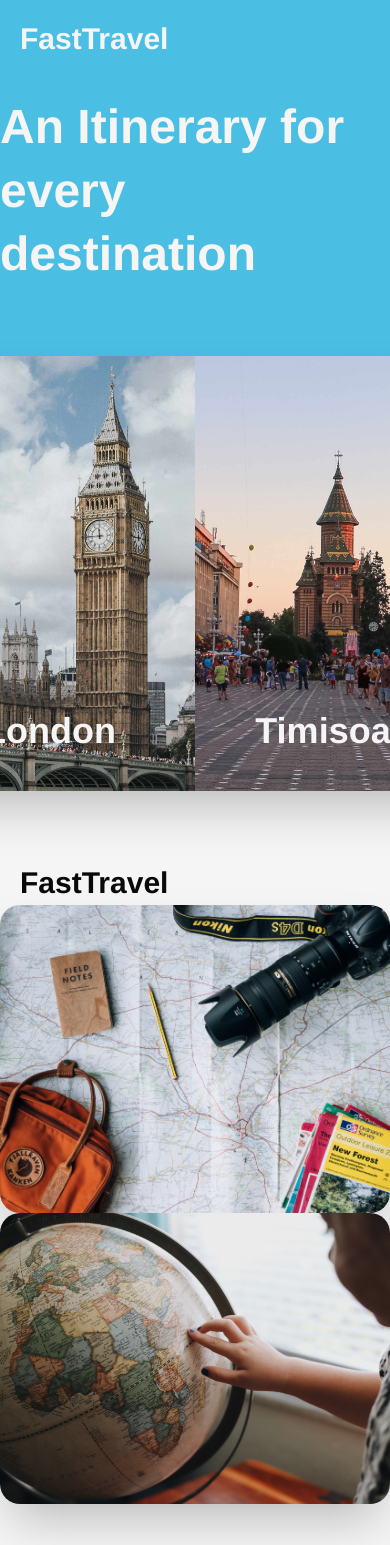
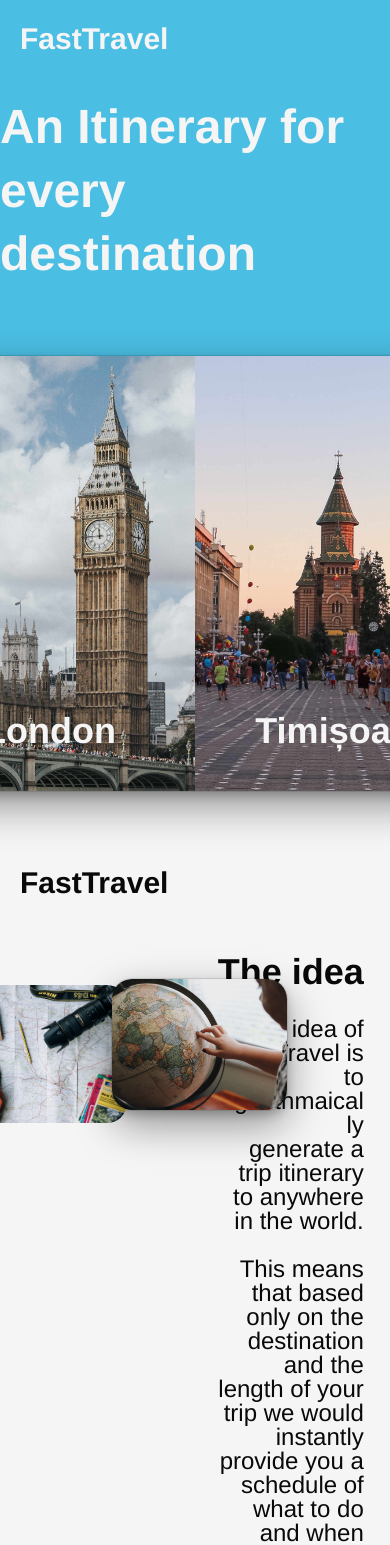
Before and after one commit to ConteDeStGermain/FastTravel, a React (Create React App) app: page / in a window 390 px wide. Shown: the top 1545 px of the page. Built offline with nearby package versions, Linux system fonts and the light colour scheme.

Commit message:
Page 2 completed
The could be issues with making the website look good in mobile form

```diff
--- a/src/page1.tsx
+++ b/src/page1.tsx
@@ -5,7 +5,6 @@ import {
   Center,
   Text,
   Heading,
-  Image,
   Stack,
 } from "@chakra-ui/react"
 import theme from './theme'
@@ -18,7 +17,7 @@ export const Page1 = () => (
         <Heading marginTop='4vh' color={'#F5F5F5'} fontSize='5xl'>An Itinerary for every destination</Heading>
       </Center>
       <Center>
-        <Stack marginTop='70px' direction='row' spacing='0' boxShadow='2xl' borderRadius='20px 20px 20px 20px'>
+        <Stack marginTop='70px' direction='row' spacing='0' boxShadow='dark-lg' borderRadius='20px 20px 20px 20px'>
           <Box
             backgroundImage='/barcelona.jpg'
             width={'290px'}
@@ -50,7 +49,7 @@ export const Page1 = () => (
             textAlign={'center'}
           >
             <Text fontSize='4xl' fontWeight={'bold'} color={'#F5F5F5'} position={'relative'} top={'80%'}>
-              Timisoara
+              Timișoara
             </Text>
           </Box>
           <Box
--- a/src/page2.tsx
+++ b/src/page2.tsx
@@ -6,7 +6,7 @@ import {
   Text,
   Heading,
   Image,
-  Stack,
+  SimpleGrid
 } from "@chakra-ui/react"
 import theme from './theme'
 
@@ -14,22 +14,47 @@ export const Page2 = () => (
   <ChakraProvider theme={theme}>
     <Box bg='#F5F5F5' height={'100vh'}>
       <Text paddingLeft={5} paddingTop={4} color={'#090909'} fontWeight='bold' fontSize='3xl'>FastTravel</Text>
-      <Box>
+      <SimpleGrid columns={2} spacing={10}>
+        <Center>
+          <Box height={'100%'}>
             <Image
               src='/map.jpg'
               alt='An aesthetic picture of a map.'
               borderRadius='20px 20px 20px 20px'
-            boxShadow='2xl'
-            width={'400px'}
+              width={'420px'}
+              position='relative'
+              top='5em'
+              left='-3em'
             />
             <Image
               src='/globe.jpg'
               alt='An aesthetic picture of a globe.'
               borderRadius='20px 20px 20px 20px'
-            boxShadow='2xl'
-            width={'400px'}
+              width={'420px'}
+              left='7em'
+              top='-4em'
+              boxShadow={'dark-lg'}
+              position='relative'
             />
           </Box>
+        </Center>
+            <Box height={'100%'} marginRight={'15%'} textAlign={'right'}>
+              <Heading color={'#090909'} marginTop={'30%'} as='h1' size='2xl'>The idea</Heading>
+              <br/>
+              <Text color={'#090909'} fontSize='2xl' lineHeight={'100%'}>
+                The idea of FastTravel is to algorithmaically <br/>
+                generate a trip itinerary to anywhere in the world.
+              </Text>
+              <br/>
+              <Text color={'#090909'} fontSize='2xl' lineHeight={'100%'}>
+                This means that based only on the destination <br/>
+                and the length of your trip we would instantly <br/>
+                provide you a schedule of what to do and when <br/>
+                to do it, thus saving you the worry of not making <br/>
+                the most out of your experience abroad.
+              </Text>
+            </Box>
+       </SimpleGrid>
     </Box>
   </ChakraProvider>
 )
```
Lines whose indentation alone changed are shown as unchanged.
